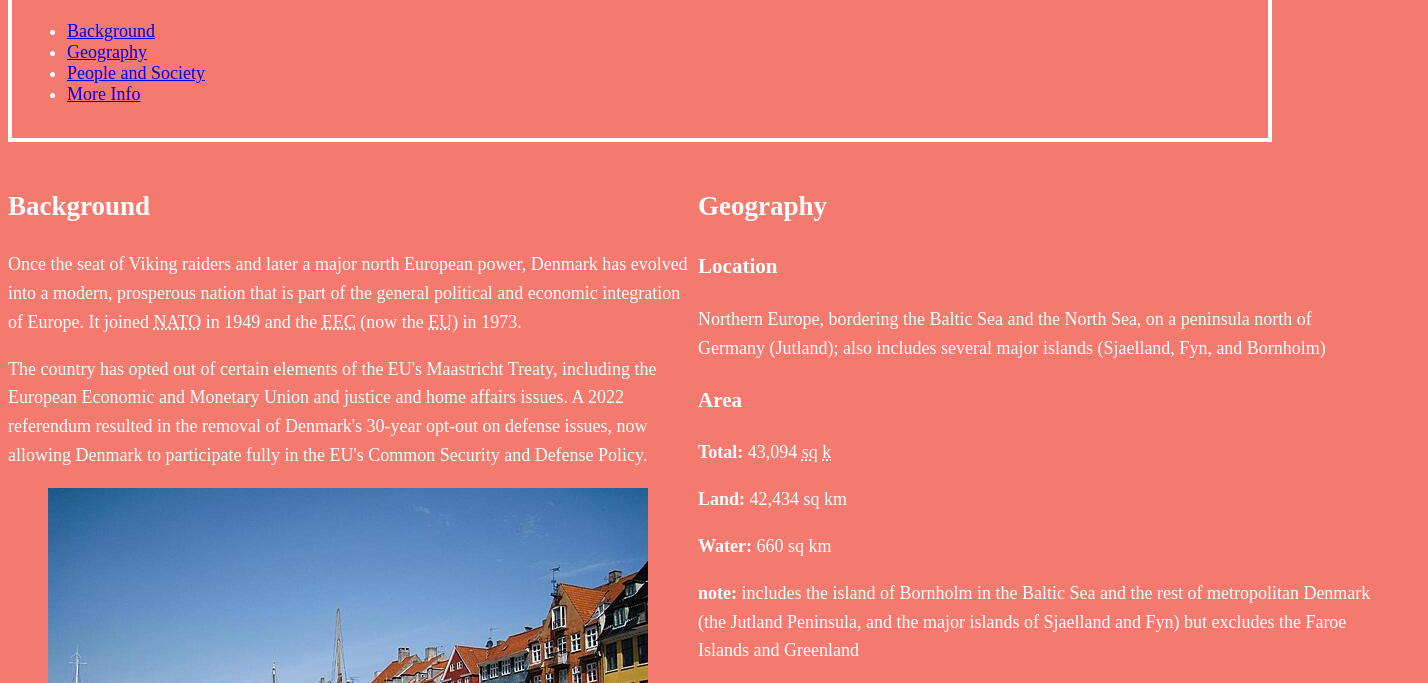
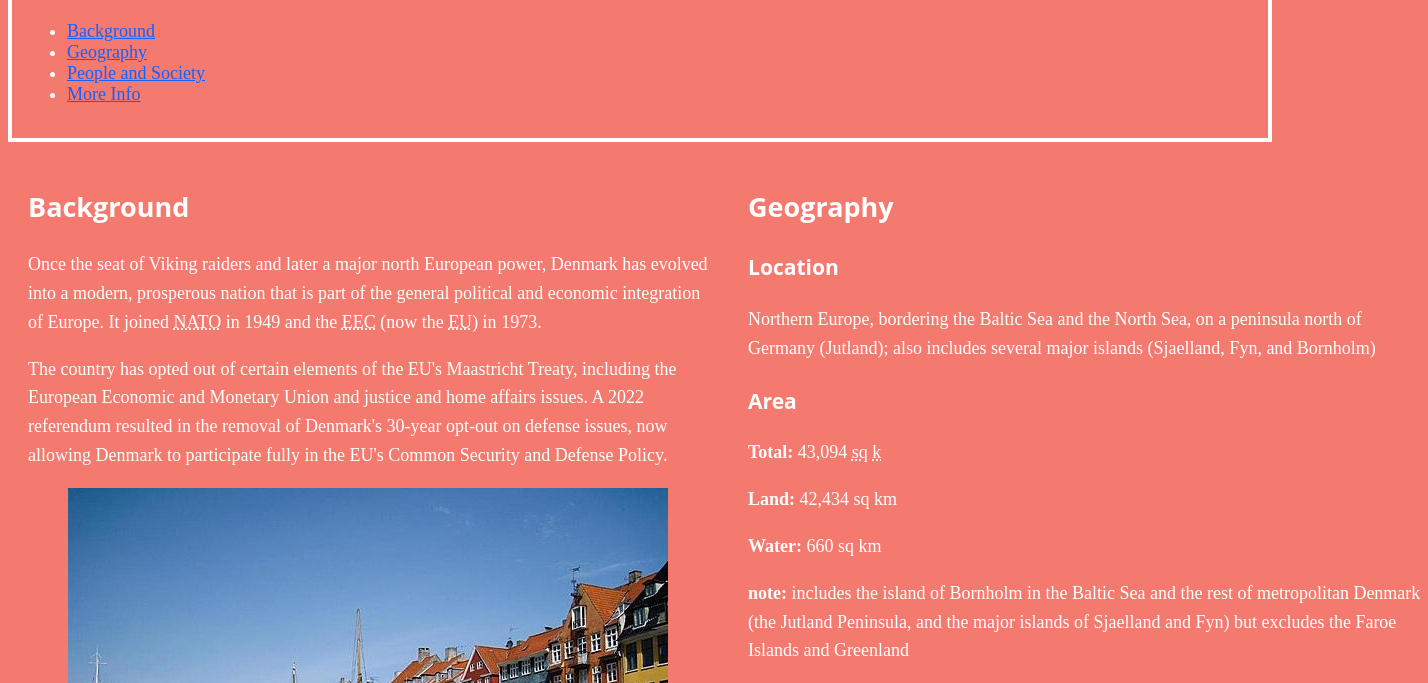
Before and after one commit to AlexHaasey/AlexHaasey.github.io, a plain HTML site: page denmark.html in a window 1280 px wide. Shown: the part 96-779 px from the top of the page, 1428 px wide, since content can reach past the window. Drawn offline with Linux system fonts and the light colour scheme.

Commit message:
Styled links

```diff
--- /dev/null
+++ b/css/style.css
@@ -0,0 +1,52 @@
+body {
+    font-family: 'Times New Roman', Arial, sans-serif;
+    font-size: 18px;
+    color: #FFFFFF;
+    background-color: rgb(244, 122, 111)
+
+
+}
+
+a,
+a:link {
+  color: rgb(18, 97, 255);
+}
+
+a:visited {
+  color: rgba(197, 25, 250, 0.8);
+}
+
+a:hover {
+  color: rgb(255, 255, 255);
+}
+
+a:active {
+  color: rgb(255, 186, 48);
+}
+
+header {
+    h1 {font-family: 'PT Sans', serif;
+    }
+
+    padding: 15px;
+    margin-bottom: 20px;
+    border: 4px solid #FFFFFF;
+}
+
+main {
+
+    h2,
+    h3 {
+        font-family: 'Open Sans', serif;
+    }
+
+    max-width: 35ch;
+    line-height: 1.6;
+
+    margin: 20px;
+
+    display: grid;
+    grid-template-columns: 1fr 1fr;
+    grid-gap: 40px;
+    max-width: 100px;
+}
--- a/denmark.html
+++ b/denmark.html
@@ -3,7 +3,7 @@
     <head>
         <meta charset="utf-8">
         <title>Denmark</title>
-        <link href="style.css" rel="stylesheet"/>
+        <link href="css/style.css" rel="stylesheet"/>
     </head>
 
     <body>
--- a/style.css
+++ /dev/null
@@ -1,25 +0,0 @@
-body {
-    font-family: 'Times New Roman', Times, serif;
-    font-size: 18px;
-    color: #FFFFFF;
-    background-color: rgb(244, 122, 111)
-
-
-}
-
-header {
-    h1 {font-family: 'Oswald', serif;}
-    padding: 15px;
-    margin-bottom: 20px;
-    border: 4px solid #FFFFFF;
-}
-
-main {
-
-    max-width: 35ch;
-    line-height: 1.6;
-    display: grid;
-    grid-template-columns: 1fr 1fr;
-    grid-gap: 10px;
-    max-width: 960px;
-}
```
